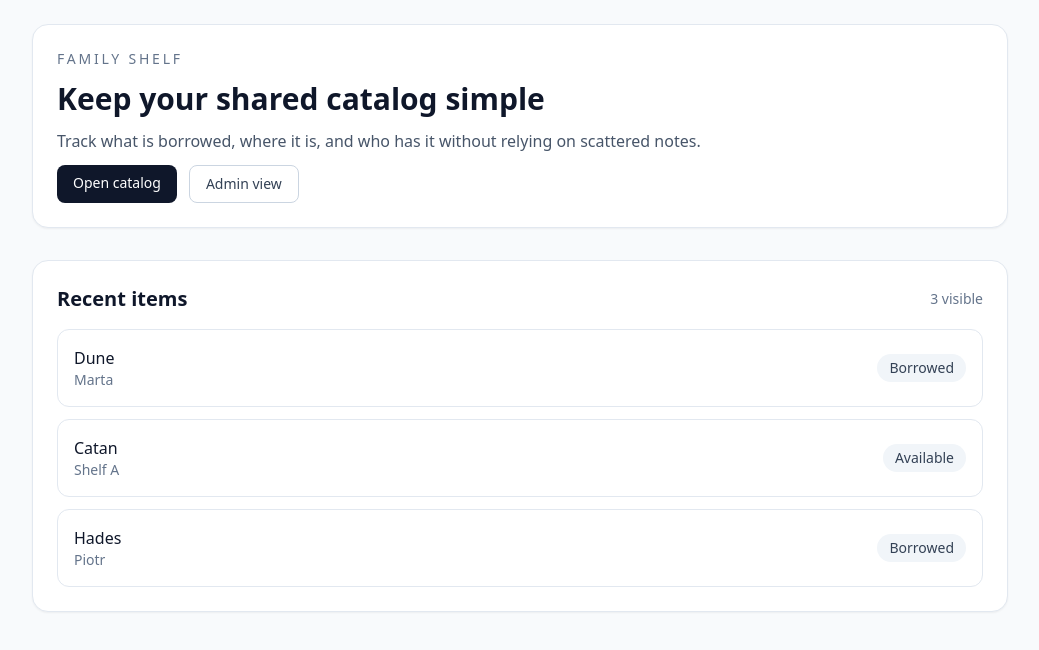
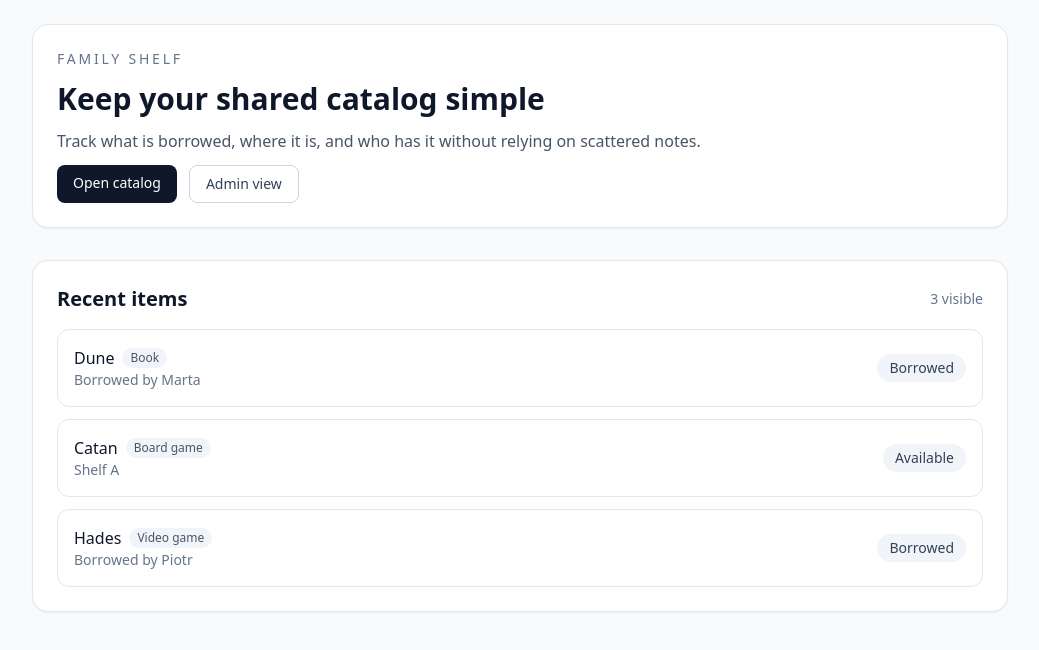
Before and after one commit to kpodlewski/family-shelf, a Next.js app: page / in a window 1280 px wide. Shown: the top 650 px of the page, without its empty margins (120-1159 px from the left). Built offline with nearby package versions, Linux system fonts and the light colour scheme.

Commit message:
refactor(catalog-state-contract): UI Adoption And Formatting (p2)
Refactor home and catalog pages to consume the shared catalog repository.
Narrow status formatting to CatalogItemStatus and add item-kind formatting.
Record Phase 1 SHA write-back and Phase 2 progress in the plan.

Refs: #1, FAM-5

```diff
--- a/src/app/items/page.tsx
+++ b/src/app/items/page.tsx
@@ -1,12 +1,9 @@
-import { formatItemStatus } from '@/lib/formatItemStatus'
-
-const items = [
-  { name: 'Dune', status: 'Borrowed', location: 'Marta' },
-  { name: 'Catan', status: 'Available', location: 'Shelf A' },
-  { name: 'Hades', status: 'Borrowed', location: 'Piotr' },
-]
+import { listCatalogItems } from '@/lib/catalog'
+import { formatItemKind, formatItemStatus } from '@/lib/formatItemStatus'
 
 export default function ItemsPage() {
+  const items = listCatalogItems()
+
   return (
     <main className="mx-auto flex min-h-screen max-w-4xl flex-col gap-6 p-6">
       <h1 className="text-3xl font-semibold">Item catalog</h1>
@@ -20,10 +17,15 @@ export default function ItemsPage() {
 
         <div className="grid gap-3">
           {items.map((item) => (
-            <div key={item.name} className="flex items-center justify-between rounded-xl border border-slate-200 p-4">
+            <div key={item.id} className="flex items-center justify-between rounded-xl border border-slate-200 p-4">
               <div>
-                <p className="font-medium">{item.name}</p>
-                <p className="text-sm text-slate-500">{item.location}</p>
+                <div className="flex flex-wrap items-center gap-2">
+                  <p className="font-medium">{item.title}</p>
+                  <span className="rounded-full bg-slate-100 px-2 py-0.5 text-xs font-medium text-slate-600">
+                    {formatItemKind(item.kind)}
+                  </span>
+                </div>
+                {item.note ? <p className="text-sm text-slate-500">{item.note}</p> : null}
               </div>
               <span className="rounded-full bg-slate-100 px-3 py-1 text-sm font-medium text-slate-700">
                 {formatItemStatus(item.status)}
--- a/src/app/page.tsx
+++ b/src/app/page.tsx
@@ -1,12 +1,10 @@
 import Link from 'next/link'
-
-const items = [
-  { name: 'Dune', status: 'Borrowed', location: 'Marta' },
-  { name: 'Catan', status: 'Available', location: 'Shelf A' },
-  { name: 'Hades', status: 'Borrowed', location: 'Piotr' },
-]
+import { listCatalogItems } from '@/lib/catalog'
+import { formatItemKind, formatItemStatus } from '@/lib/formatItemStatus'
 
 export default function Home() {
+  const items = listCatalogItems()
+
   return (
     <main className="mx-auto flex min-h-screen max-w-5xl flex-col gap-8 p-6">
       <header className="flex flex-col gap-3 rounded-2xl border border-slate-200 bg-white p-6 shadow-sm">
@@ -32,13 +30,18 @@ export default function Home() {
         </div>
         <div className="grid gap-3">
           {items.map((item) => (
-            <div key={item.name} className="flex items-center justify-between rounded-xl border border-slate-200 p-4">
+            <div key={item.id} className="flex items-center justify-between rounded-xl border border-slate-200 p-4">
               <div>
-                <p className="font-medium">{item.name}</p>
-                <p className="text-sm text-slate-500">{item.location}</p>
+                <div className="flex flex-wrap items-center gap-2">
+                  <p className="font-medium">{item.title}</p>
+                  <span className="rounded-full bg-slate-100 px-2 py-0.5 text-xs font-medium text-slate-600">
+                    {formatItemKind(item.kind)}
+                  </span>
+                </div>
+                {item.note ? <p className="text-sm text-slate-500">{item.note}</p> : null}
               </div>
               <span className="rounded-full bg-slate-100 px-3 py-1 text-sm font-medium text-slate-700">
-                {item.status}
+                {formatItemStatus(item.status)}
               </span>
             </div>
           ))}
--- a/src/lib/formatItemStatus.ts
+++ b/src/lib/formatItemStatus.ts
@@ -1,14 +1,21 @@
-export function formatItemStatus(status: string): string {
-  const normalizedStatus = status.trim().toLowerCase()
+import type { CatalogItemKind, CatalogItemStatus } from "@/lib/catalog";
 
-  switch (normalizedStatus) {
-    case 'available':
-      return 'Available'
-    case 'borrowed':
-      return 'Borrowed'
-    case 'maintenance':
-      return 'Maintenance'
-    default:
-      return status || 'Unknown'
+export function formatItemStatus(status: CatalogItemStatus): string {
+  switch (status) {
+    case "available":
+      return "Available";
+    case "borrowed":
+      return "Borrowed";
   }
 }
+
+export function formatItemKind(kind: CatalogItemKind): string {
+  switch (kind) {
+    case "book":
+      return "Book";
+    case "board-game":
+      return "Board game";
+    case "video-game":
+      return "Video game";
+  }
+}
```
Also changed, not shown: context/changes/catalog-state-contract/plan.md (+13 -13 lines).
